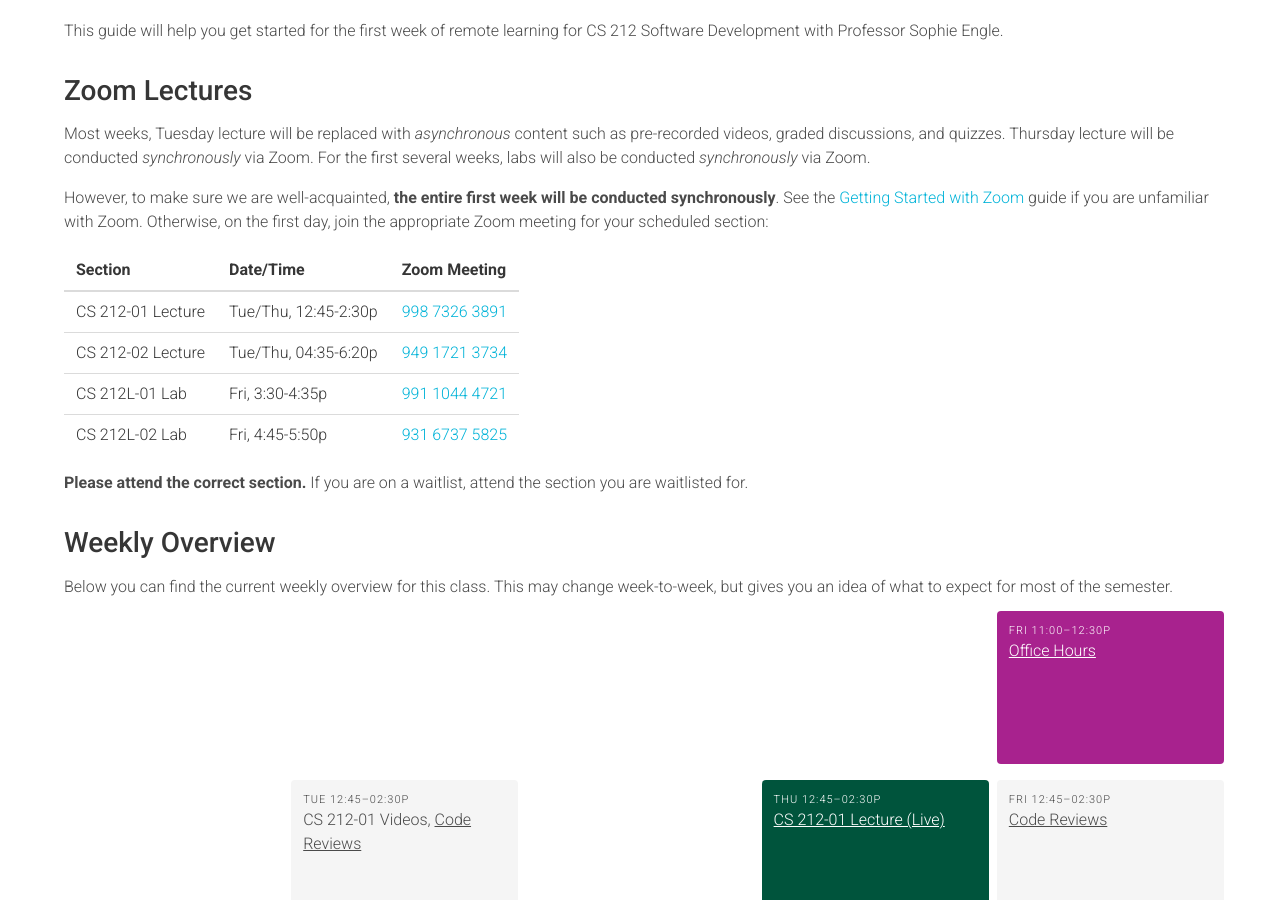
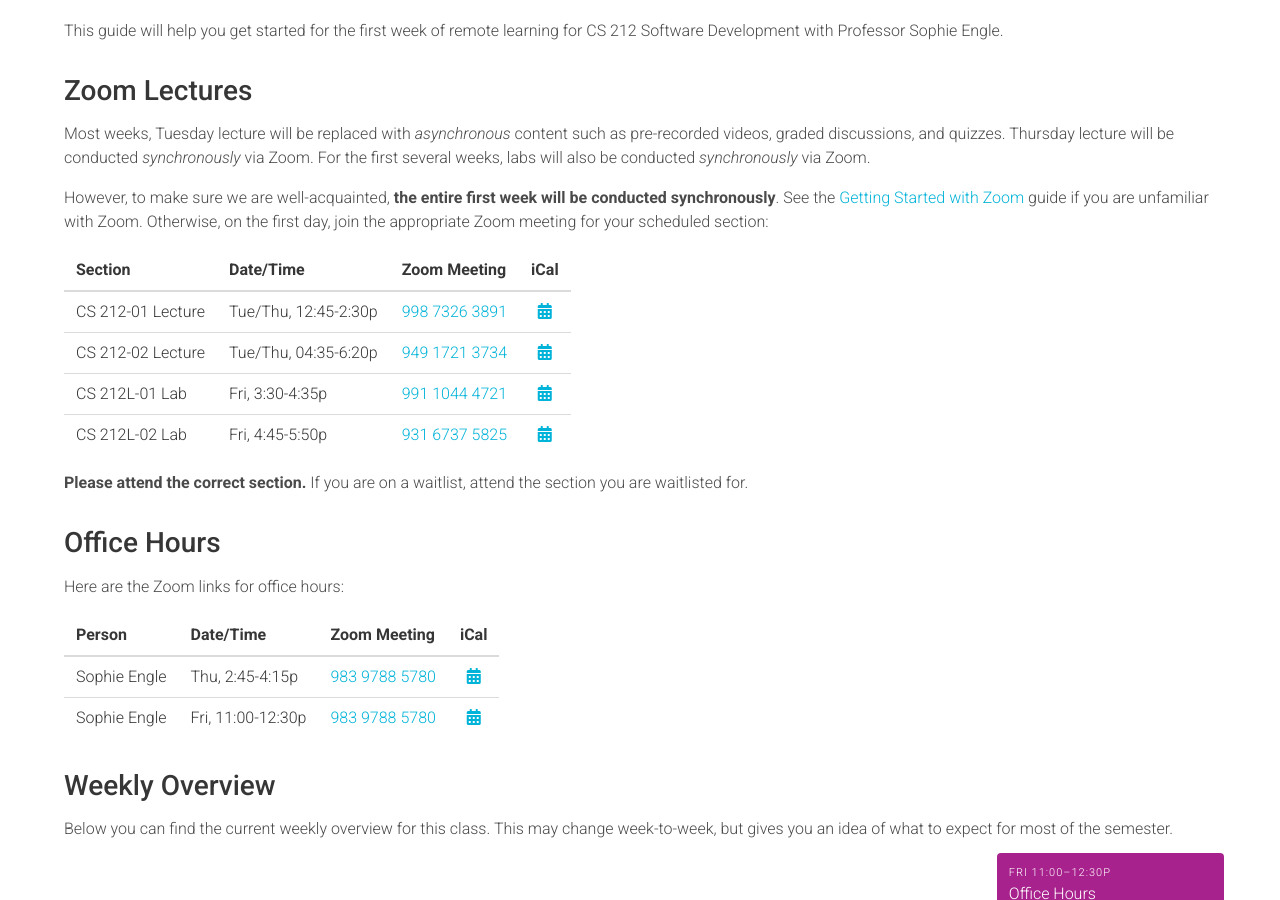
Before and after one commit to usf-cs212-fall2020/usf-cs212-fall2020.github.io, a Jekyll site: the page built from _general/getting-started.md, in a window 1280 px wide and 900 px high, scrolled down 353 px. Built offline with Jekyll 4.4.1, drawn with Linux system fonts in a browser that asks for light colours; comment, search, counter and statistics services are not loaded.

Commit message:
Adding ical links and office hours.

```diff
--- a/_data/info.yml
+++ b/_data/info.yml
@@ -52,6 +52,7 @@ streams:
     room: '998 7326 3891'
     link: 'https://usfca.zoom.us/j/99873263891'
     info: 'livestreams of lecture for CS 212-01'
+    ical: 'https://usfca.zoom.us/meeting/tJ0lcOqqqDgiE9X_r4ezN_OMuWkcNdKcZga9/ics?icsToken=98tyKuChpjwpGNKWuBCGRox5Go_Cb-rwpnZHj_plow2xBjp9XSzbI9VJMZx7O9vq'
 
   lecture2:
     name: 'CS 212-02 Lecture'
@@ -59,6 +60,7 @@ streams:
     room: '949 1721 3734'
     link: 'https://usfca.zoom.us/j/94917213734'
     info: 'livestreams of lecture for CS 212-02'
+    ical: 'https://usfca.zoom.us/meeting/tJAkdu6qrzgtGdBb_7qXnQWpZchns4lfSj68/ics?icsToken=98tyKuCspzotGNWWtxqDRowIHYj4KOrzmHZajad_niCyEhhdUzTmDOFKPKErHN7j'
 
   lab1:
     name: 'CS 212L-01 Lab'
@@ -67,6 +69,7 @@ streams:
     link: 'https://usfca.zoom.us/j/99110444721'
     info: 'livestreams of lab for CS 212L-01'
     line: true
+    ical: 'https://usfca.zoom.us/meeting/tJ0sdumsqj8tGNWne5Xr5zxfFr3isEutWPvL/ics?icsToken=98tyKuChrzoqHtCRtxuGRox5BYj4c-jwiClajY1qkhqwOzIGeBvwEPARO6FaBczn'
 
   lab2:
     name: 'CS 212L-02 Lab'
@@ -74,6 +77,7 @@ streams:
     room: '931 6737 5825'
     link: 'https://usfca.zoom.us/j/93167375825'
     info: 'livestreams of lab for CS 212L-02'
+    ical: 'https://usfca.zoom.us/meeting/tJcsce6rqT4iGNHMZ39m3BplVqe88aErg9Or/ics?icsToken=98tyKuCrrz0tGdOQuBuCRowqBY_oKOnwtiVHjY11sSW2Wi0AQBP6APNHaup-NcrX'
 
   instructor:
     name: 'Office Hours'
@@ -82,6 +86,7 @@ streams:
     room: '983 9788 5780'
     link: 'https://usfca.zoom.us/j/98397885780'
     line: true
+    ical: 'https://usfca.zoom.us/meeting/tJwufu6gpj4tEtS62vvt6Yus5esF5Hw7sYXD/ics?icsToken=98tyKuCgrTItEtyQtxGHRow-A4r4KPzxiCVaj7duyk3zFTQFWxblY-dRFOdXB4_D'
 
   reviews:
     name: 'Code Reviews'
--- a/_general/getting-started.md
+++ b/_general/getting-started.md
@@ -13,15 +13,25 @@ Most weeks, Tuesday lecture will be replaced with *asynchronous* content such as
 
 However, to make sure we are well-acquainted, **the entire first week will be conducted synchronously**. See the [Getting Started with Zoom](/guides/general/getting-started-with-zoom.html) guide if you are unfamiliar with Zoom. Otherwise, on the first day, join the appropriate Zoom meeting for your scheduled section:
 
-| Section | Date/Time | Zoom Meeting |
-|:--------|:----------|:-------------|
-| CS 212-01 Lecture | Tue/Thu, 12:45-2:30p | [{{ site.data.info.streams.lecture1.room }}]({{ site.data.info.streams.lecture1.link }}) |
-| CS 212-02 Lecture | Tue/Thu, 04:35-6:20p | [{{ site.data.info.streams.lecture2.room }}]({{ site.data.info.streams.lecture2.link }}) |
-| CS 212L-01 Lab    | Fri, 3:30-4:35p | [{{ site.data.info.streams.lab1.room }}]({{ site.data.info.streams.lab1.link }}) |
-| CS 212L-02 Lab    | Fri, 4:45-5:50p | [{{ site.data.info.streams.lab2.room }}]({{ site.data.info.streams.lab2.link }}) |
+| Section | Date/Time | Zoom Meeting | iCal |
+|:--------|:----------|:-------------|:----:|
+| CS 212-01 Lecture | Tue/Thu, 12:45-2:30p | [{{ site.data.info.streams.lecture1.room }}]({{ site.data.info.streams.lecture1.link }}) | [<i class="fas fa-calendar-alt"></i>]({{ site.data.info.streams.lecture1.ical }}) |
+| CS 212-02 Lecture | Tue/Thu, 04:35-6:20p | [{{ site.data.info.streams.lecture2.room }}]({{ site.data.info.streams.lecture2.link }}) | [<i class="fas fa-calendar-alt"></i>]({{ site.data.info.streams.lecture2.ical }}) |
+| CS 212L-01 Lab    | Fri, 3:30-4:35p | [{{ site.data.info.streams.lab1.room }}]({{ site.data.info.streams.lab1.link }}) | [<i class="fas fa-calendar-alt"></i>]({{ site.data.info.streams.lab1.ical }}) |
+| CS 212L-02 Lab    | Fri, 4:45-5:50p | [{{ site.data.info.streams.lab2.room }}]({{ site.data.info.streams.lab2.link }}) | [<i class="fas fa-calendar-alt"></i>]({{ site.data.info.streams.lab2.ical }}) |
 {: class="table is-hoverable" style="width: auto;" }
 
 **Please attend the correct section.** If you are on a waitlist, attend the section you are waitlisted for.
+
+## Office Hours
+
+Here are the Zoom links for office hours:
+
+| Person | Date/Time | Zoom Meeting | iCal |
+|:--------|:----------|:-------------|:----:|
+| Sophie Engle | Thu, 2:45-4:15p | [{{ site.data.info.streams.instructor.room }}]({{ site.data.info.streams.instructor.link }}) | [<i class="fas fa-calendar-alt"></i>]({{ site.data.info.streams.instructor.ical }}) |
+| Sophie Engle | Fri, 11:00-12:30p | [{{ site.data.info.streams.instructor.room }}]({{ site.data.info.streams.instructor.link }}) | [<i class="fas fa-calendar-alt"></i>]({{ site.data.info.streams.instructor.ical }}) |
+{: class="table is-hoverable" style="width: auto;" }
 
 ## Weekly Overview
 
```
